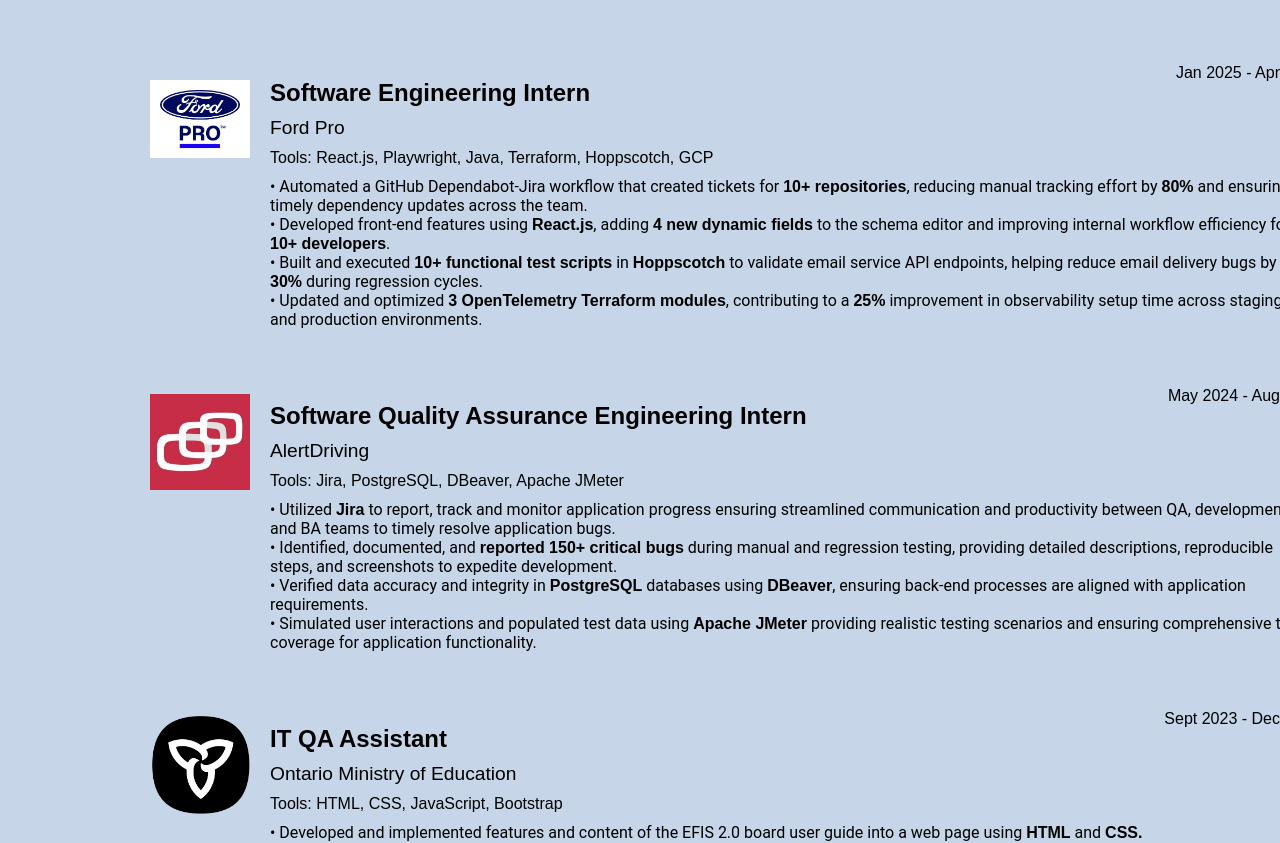
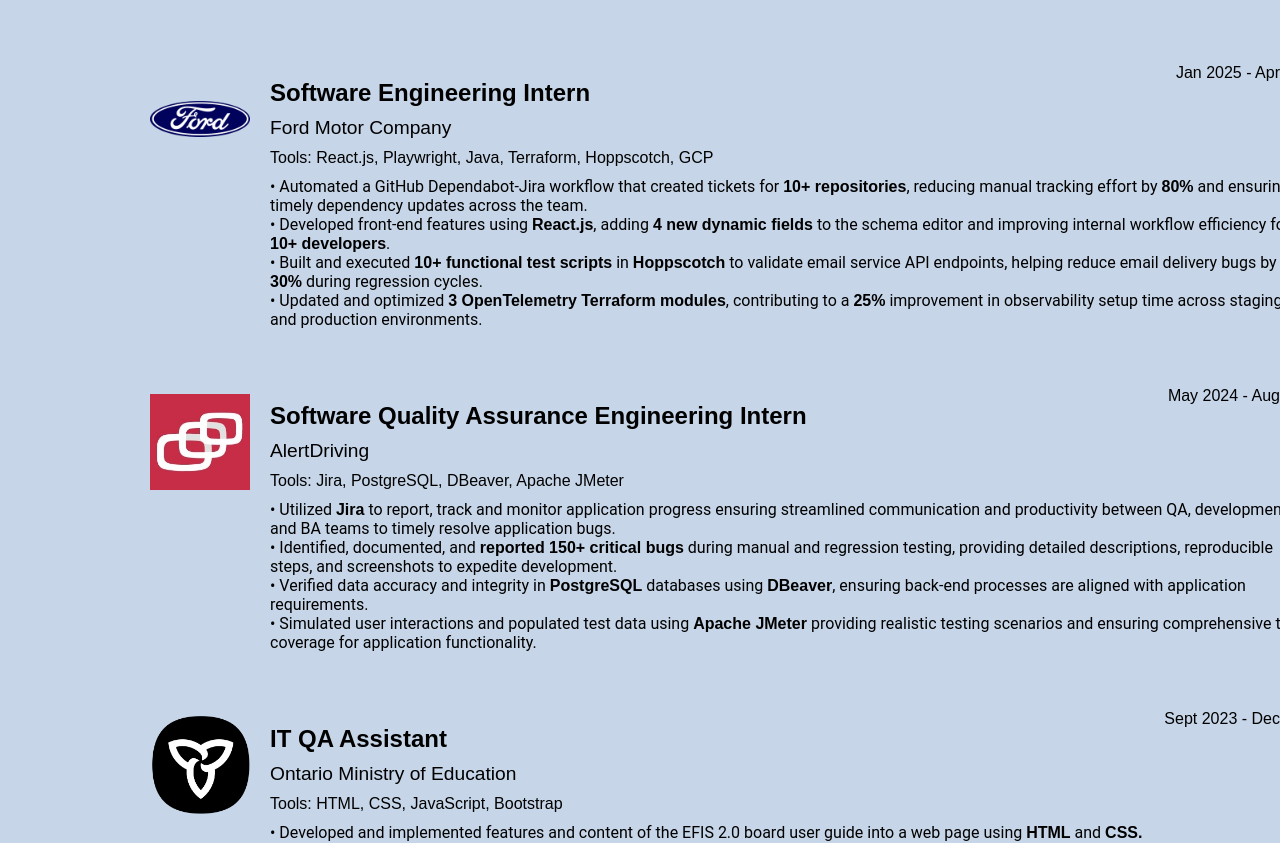
Before and after one commit to jasonliu1103/personalportfoliowebsite, a React (Create React App) app: page / in a window 1280 px wide. Shown: the part 1419-2262 px from the top of the page. Built offline with nearby package versions, Linux system fonts and the light colour scheme.

Commit message:
Updated ford logo

```diff
--- a/src/components/Experiences.jsx
+++ b/src/components/Experiences.jsx
@@ -4,13 +4,13 @@
 import alertdriving_logo from "../assets/alertdriving_logo.jpeg";
 import ontario_logo from "../assets/ontario.png";
 import chat_logo from "../assets/chat.png";
-import ford_logo from "../assets/ford.png";
+import ford_logo from "../assets/ford_logo.png";
 
 const experiencesData = [
   {
     id: 1,
     title: "Software Engineering Intern",
-    company: "Ford Pro",
+    company: "Ford Motor Company",
     duration: "Jan 2025 - Apr 2025",
     tools: "Tools: React.js, Playwright, Java, Terraform, Hoppscotch, GCP",
     p1: "• Automated a GitHub Dependabot-Jira workflow that created tickets for <strong>10+ repositories</strong>, reducing manual tracking effort by <strong>80%</strong> and ensuring timely dependency updates across the team.",
```
Also changed, not shown: src/assets/ford.png (deleted), src/assets/ford_logo.png (added).
